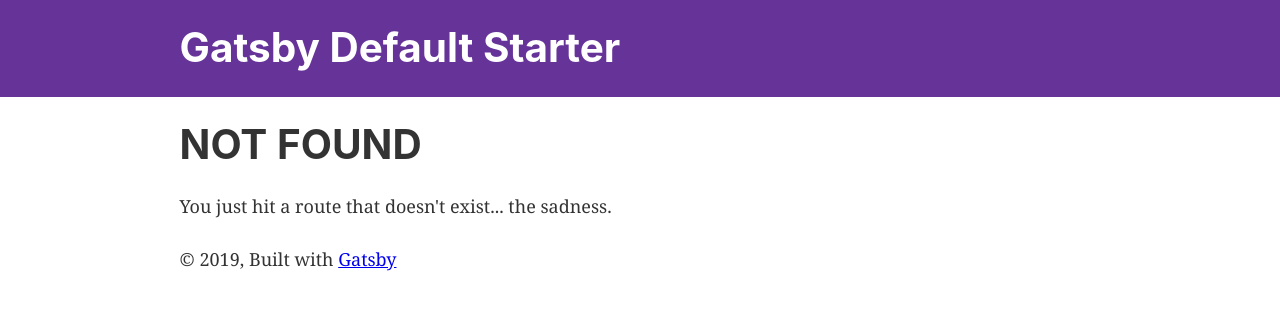
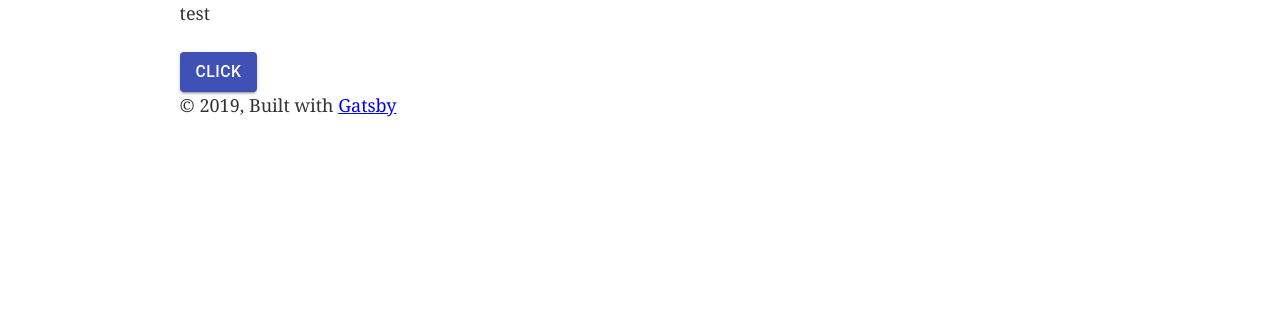
Before and after one commit to rizaqpratama/gatsby-tutorial, a Gatsby site: page /about in a window 1280 px wide. Before the commit this address had no page. Built offline with nearby package versions, Linux system fonts and the light colour scheme; Gatsby itself is replaced by a stand-in of ours.

Commit message:
add helmet, add material

```diff
--- a/gatsby-ssr.js
+++ b/gatsby-ssr.js
@@ -1,3 +1,6 @@
+import React from 'react'
+import { Helmet } from 'react-helmet'
+
 /**
  * Implement Gatsby's SSR (Server Side Rendering) APIs in this file.
  *
--- a/package.json
+++ b/package.json
@@ -5,6 +5,7 @@
   "version": "0.1.0",
   "author": "Kyle Mathews <mathews.kyle@gmail.com>",
   "dependencies": {
+    "@material-ui/core": "^4.5.2",
     "gatsby": "^2.17.6",
     "gatsby-image": "^2.2.30",
     "gatsby-plugin-manifest": "^2.2.25",
@@ -16,7 +17,8 @@
     "prop-types": "^15.7.2",
     "react": "^16.11.0",
     "react-dom": "^16.11.0",
-    "react-helmet": "^5.2.1"
+    "react-helmet": "^5.2.1",
+    "styled-components": "^4.4.1"
   },
   "devDependencies": {
     "prettier": "^1.18.2"
--- a/src/components/layout.js
+++ b/src/components/layout.js
@@ -11,6 +11,7 @@ import { useStaticQuery, graphql } from "gatsby"
 
 import Header from "./header"
 import "./layout.css"
+import { Container } from '@material-ui/core'
 
 const Layout = ({ children }) => {
   const data = useStaticQuery(graphql`
@@ -24,8 +25,8 @@ const Layout = ({ children }) => {
   `)
 
   return (
-    <>
-      <Header siteTitle={data.site.siteMetadata.title} />
+    <Container maxWidth={960}>
+      {/* <Header siteTitle={data.site.siteMetadata.title} /> */}
       <div
         style={{
           margin: `0 auto`,
@@ -41,7 +42,7 @@ const Layout = ({ children }) => {
           <a href="https://www.gatsbyjs.org">Gatsby</a>
         </footer>
       </div>
-    </>
+    </Container >
   )
 }
 
--- a/src/components/seo.js
+++ b/src/components/seo.js
@@ -68,7 +68,10 @@ function SEO({ description, lang, meta, title }) {
           content: metaDescription,
         },
       ].concat(meta)}
-    />
+    >
+    <link rel="stylesheet" href="https://fonts.googleapis.com/css?family=Roboto:300,400,500,700&display=swap" />
+    <link rel="stylesheet" href="https://fonts.googleapis.com/icon?family=Material+Icons" />
+  </Helmet>
   )
 }
 
--- /dev/null
+++ b/src/pages/about.js
@@ -0,0 +1,15 @@
+import React from 'react'
+import Layout from '../components/layout'
+import { Button } from '@material-ui/core'
+
+const About = () => {
+  return (
+    <Layout>
+      <p>test</p>
+      <Button variant='contained' color='primary'>Click</Button>
+    </Layout>
+  )
+
+}
+
+export default About
```
Also changed, not shown: 1 other file.
